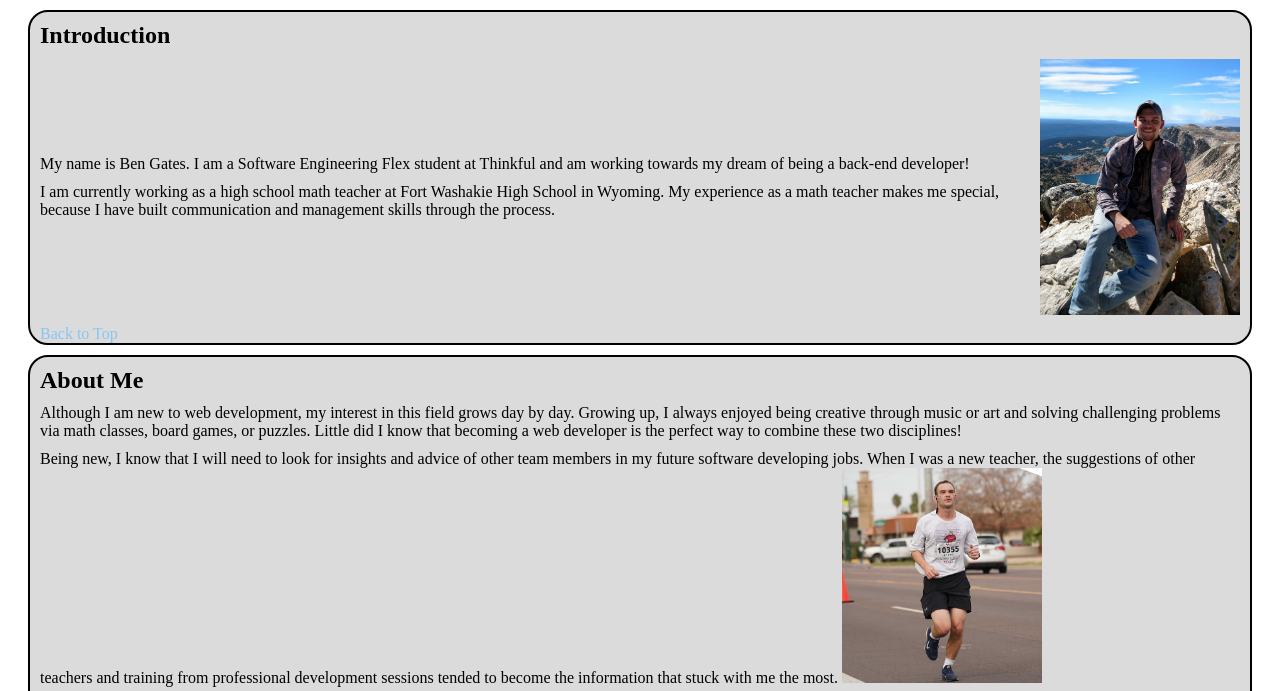
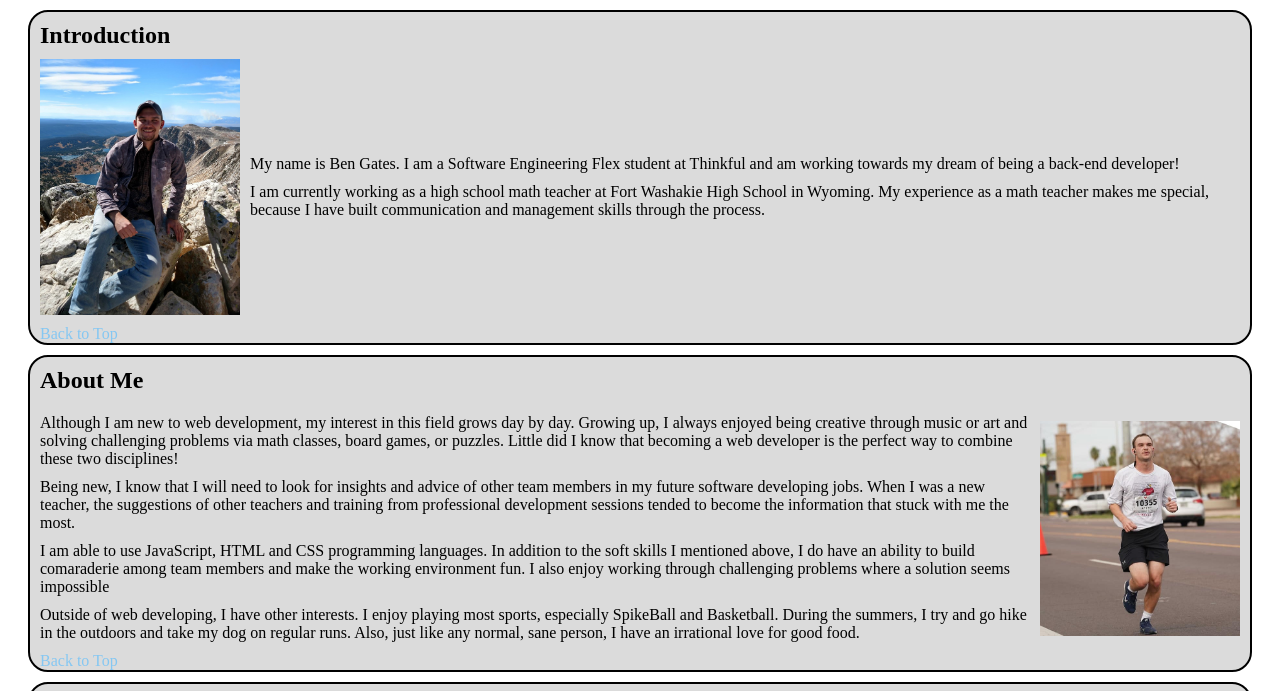
Before and after one commit to benjamin-gates/portfolio-webpage, a plain HTML site: page index.html in a window 1280 px wide. Shown: the part 76-767 px from the top of the page. Drawn offline with Linux system fonts and the light colour scheme.

Commit message:
updating

```diff
--- a/index.html
+++ b/index.html
@@ -19,20 +19,25 @@
             <section id="intro">
                 <h2>Introduction</h2>
                 <div class="intro-group">
-                <img class="profile" src="images/profile-pic.jpg" alt="Profile Picture"/>
                 <div>
                 <p>My name is Ben Gates. I am a Software Engineering Flex student at Thinkful and am working towards my dream of being a back-end developer!</p>
                 <p>I am currently working as a high school math teacher at Fort Washakie High School in Wyoming. My experience as a math teacher makes me special, because I have built communication and management skills through the process.</p>
                 </div>
+                <img class="profile" src="images/profile-pic.jpg" alt="Profile Picture"/>
                 </div>
                 <a class="return-link" href="#top">Back to Top</a>
             </section>
             <section id="about">
                 <h2>About Me</h2>
+                <div class="about-group">
+                    <div>
                 <p>Although I am new to web development, my interest in this field grows day by day. Growing up, I always enjoyed being creative through music or art and solving challenging problems via math classes, board games, or puzzles. Little did I know that becoming a web developer is the perfect way to combine these two disciplines!</p>
-                <p>Being new, I know that I will need to look for insights and advice of other team members in my future software developing jobs. When I was a new teacher, the suggestions of other teachers and training from professional development sessions tended to become the information that stuck with me the most. <img class="running" src="images/marathon2.jpg" alt="Me running a marathon"></p>
+                <p>Being new, I know that I will need to look for insights and advice of other team members in my future software developing jobs. When I was a new teacher, the suggestions of other teachers and training from professional development sessions tended to become the information that stuck with me the most. </p>
                 <p>I am able to use JavaScript, HTML and CSS programming languages. In addition to the soft skills I mentioned above, I do have an ability to build comaraderie among team members and make the working environment fun. I also enjoy working through challenging problems where a solution seems impossible</p>
                 <p>Outside of web developing, I have other interests. I enjoy playing most sports, especially SpikeBall and Basketball. During the summers, I try and go hike in the outdoors and take my dog on regular runs. Also, just like any normal, sane person, I have an irrational love for good food.</p>
+                </div>
+                <img class="running" src="images/marathon2.jpg" alt="Me running a marathon">
+                </div>
                 <a class="return-link" href="#top">Back to Top</a>
             </section>
             <section id="projects">
@@ -57,8 +62,10 @@
             <section id="contact">
                 <h2>Contact</h2>
                 <div>
+                    <div class="contact-group">
                 <img class="family" src="images/family.jpg" alt="Family Photo">
                     <p>Enter your contact information below here to connect with me:</p>
+                    </div>
                 <form>
                     <label for="name">Name:</label>
                     <input id="name" type="text" name="name">
--- a/style.css
+++ b/style.css
@@ -64,10 +64,18 @@ header a:active{
         width: 75%;
         padding-inline-end: 10px;
     }
-    main section .intro-group {
+    main section .intro-group, main section div .contact-group {
         flex-direction: row-reverse;
+        margin-left: 10px;
+        margin-bottom: 10px;
+    }
+    main section .about-group {
+        flex-direction: row;
         margin-right: 10px;
-        margin-bottom: 10px;
+    }
+
+    main section h2 {
+        text-align: left;
     }
 }
 
@@ -169,9 +177,16 @@ main p, main h2 {
      width: 200px;
  }
 
- .intro-group{
+ img.family{
+     width: 200px;
+ }
+
+ .intro-group, .about-group, .contact-group{
      display: flex;
-     flex-direction: column;
+     flex-direction: column-reverse;
      align-items: center;
+ }
 
+ h2 {
+     text-align: center;
  }
```
